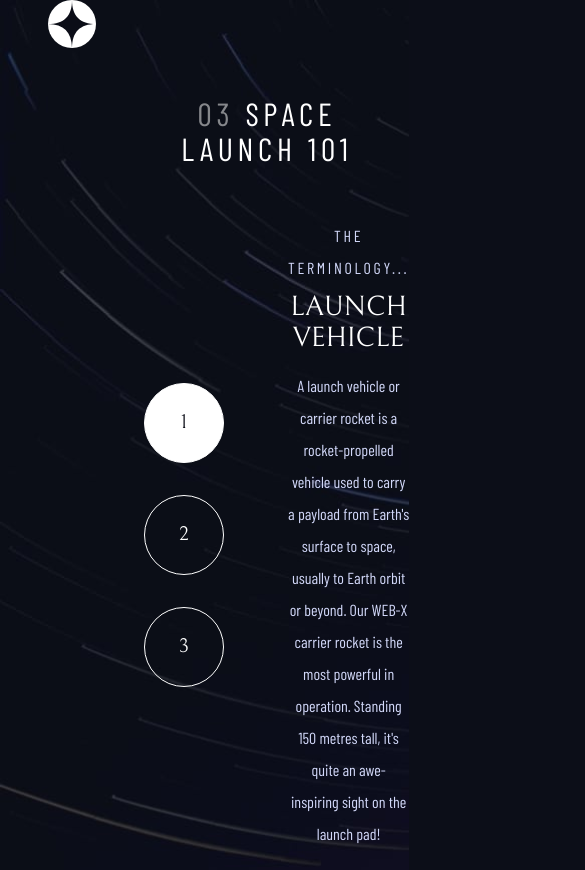
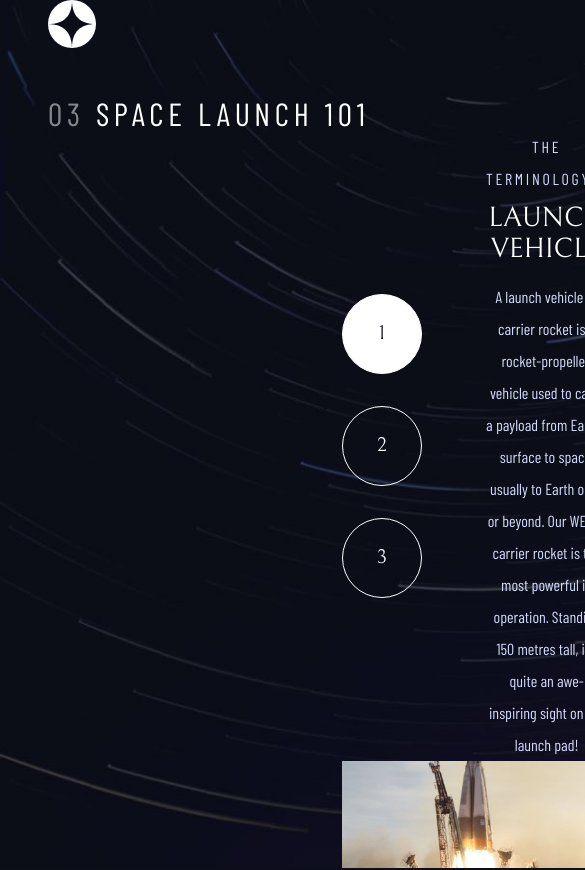
Before and after one commit to leemander/frontend-mentor-space-tourism-website, a React (Vite) app: page /technology in a window 390 px wide. Shown: the top 870 px of the page, 585 px wide, since content can reach past the window. Built offline with nearby package versions, Linux system fonts and the light colour scheme.

Commit message:
Style tablet header

```diff
--- a/src/style.css
+++ b/src/style.css
@@ -32,7 +32,7 @@
   --font-size-xxs: 0.875rem;
 }
 
-@media (max-width: 30em) {
+@media (max-width: 60em) {
   :root {
     --font-size-xxxl: 5rem;
     --font-size-xxl: 3.5rem;
@@ -143,6 +143,12 @@ textarea:not([rows]) {
   grid-template-columns: 3em 6em 1fr 3em;
 }
 
+@media (max-width: 60em) {
+  .container {
+    grid-template-columns: 3em 1fr 3em;
+  }
+}
+
 .space-between {
   align-items: center;
   display: flex;
@@ -152,15 +158,31 @@ textarea:not([rows]) {
 .two-column {
   display: grid;
   grid-column: 3;
-  grid-template-rows: 100%;
   margin: 0;
 }
 
-h1:has(+ .two-column) {
-  grid-column: 3 / -1;
+@media (max-width: 60em) {
+  main > .container {
+    grid-column: 2;
+  }
+
+  .two-column {
+    grid-column: 2;
+  }
 }
 
-@media (min-width: 30em) {
+h1:has(+ .two-column) {
+  grid-column: 2 / -1;
+  text-align: start;
+}
+
+@media (min-width: 60em) {
+  h1:has(+ .two-column) {
+    grid-column: 3 / -1;
+  }
+}
+
+@media (min-width: 60em) {
   .two-column {
     grid-template-columns: 1fr 1fr;
   }
@@ -178,7 +200,7 @@ body {
   min-height: 100dvh;
 }
 
-@media (max-width: 30em) {
+@media (max-width: 60em) {
   body {
     text-align: center;
   }
@@ -252,11 +274,31 @@ header .space-between {
   font-weight: 700;
 }
 
+@media (max-width: 60em) {
+  .header__nav > ul {
+    gap: 2rem;
+    justify-content: center;
+    margin: 0;
+    padding: 0;
+  }
+
+  .header__nav > ul::before,
+  .header__nav a > span {
+    display: none;
+  }
+}
+
 main > .container {
   display: grid;
   grid-template-rows: auto 1fr;
   height: 100%;
   padding-block-start: 3rem;
+}
+
+@media (max-width: 60em) {
+  main > .container {
+    grid-template-rows: 1fr;
+  }
 }
 
 main.home > .container {
```
